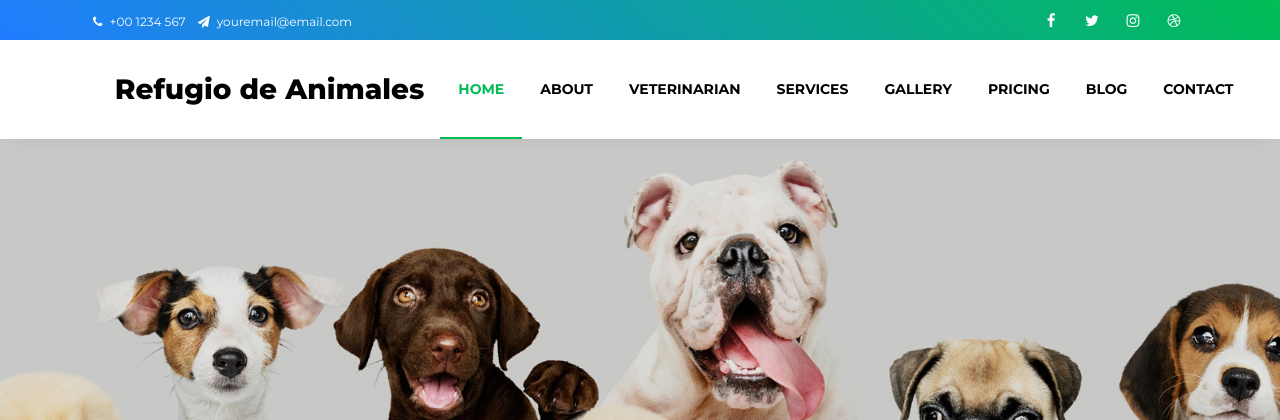
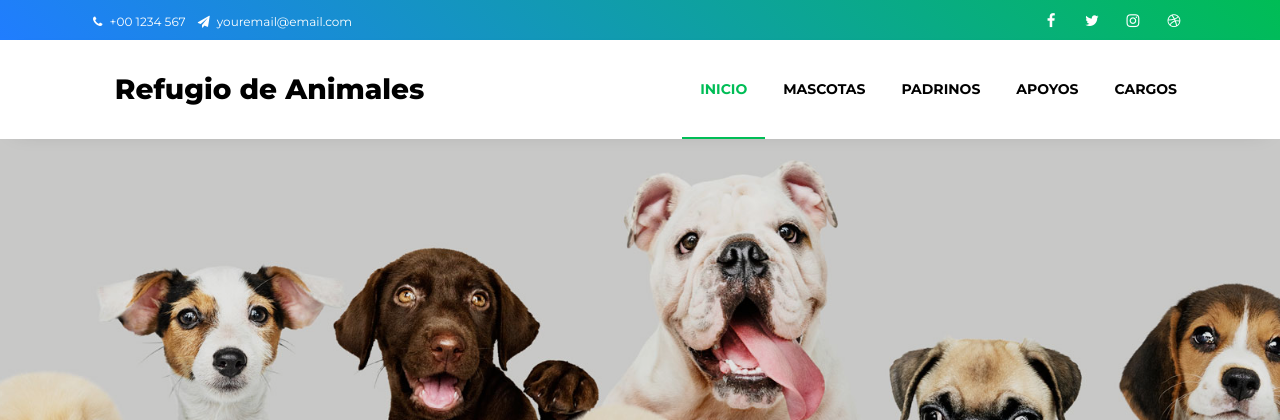
Before and after one commit to teamworkAS/Practica1AS, a Flask app: page / in a window 1280 px wide. Shown: the top 420 px of the page. Run offline with Flask 3, Linux system fonts and the light colour scheme; some libraries are stand-ins or nearby versions; some web fonts are replaced.

Commit message:
Update landing-page.html

```diff
--- a/templates/landing-page.html
+++ b/templates/landing-page.html
@@ -54,14 +54,11 @@
 	      </button>
 	      <div class="collapse navbar-collapse" id="ftco-nav">
 	        <ul class="navbar-nav ml-auto">
-	        	<li class="nav-item active"><a href="index.html" class="nav-link">Home</a></li>
-	        	<li class="nav-item"><a href="about.html" class="nav-link">About</a></li>
-	        	<li class="nav-item"><a href="vet.html" class="nav-link">Veterinarian</a></li>
-	        	<li class="nav-item"><a href="services.html" class="nav-link">Services</a></li>
-	          <li class="nav-item"><a href="gallery.html" class="nav-link">Gallery</a></li>
-	          <li class="nav-item"><a href="pricing.html" class="nav-link">Pricing</a></li>
-	          <li class="nav-item"><a href="blog.html" class="nav-link">Blog</a></li>
-	          <li class="nav-item"><a href="contact.html" class="nav-link">Contact</a></li>
+	        	<li class="nav-item active"><a href="index.html" class="nav-link">Inicio</a></li>
+	        	<li class="nav-item"><a href="/dashboard/mascotas" class="nav-link">Mascotas</a></li>
+	        	<li class="nav-item"><a href="/dashboard/padrinos" class="nav-link">Padrinos</a></li>
+	        	<li class="nav-item"><a href="/dashboard/apoyos" class="nav-link">Apoyos</a></li>
+	          <li class="nav-item"><a href="/dashboard/cargos" class="nav-link">Cargos</a></li>
 	        </ul>
 	      </div>
 	    </div>
```
